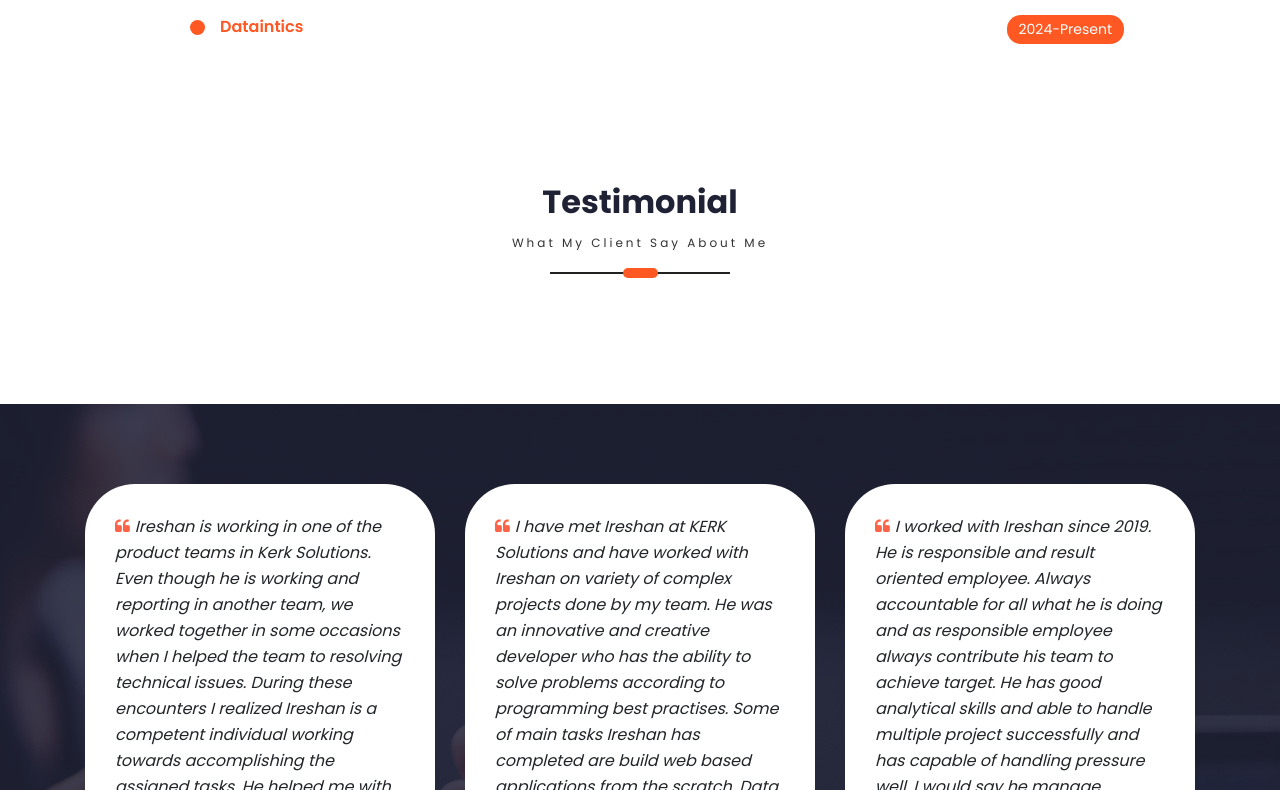
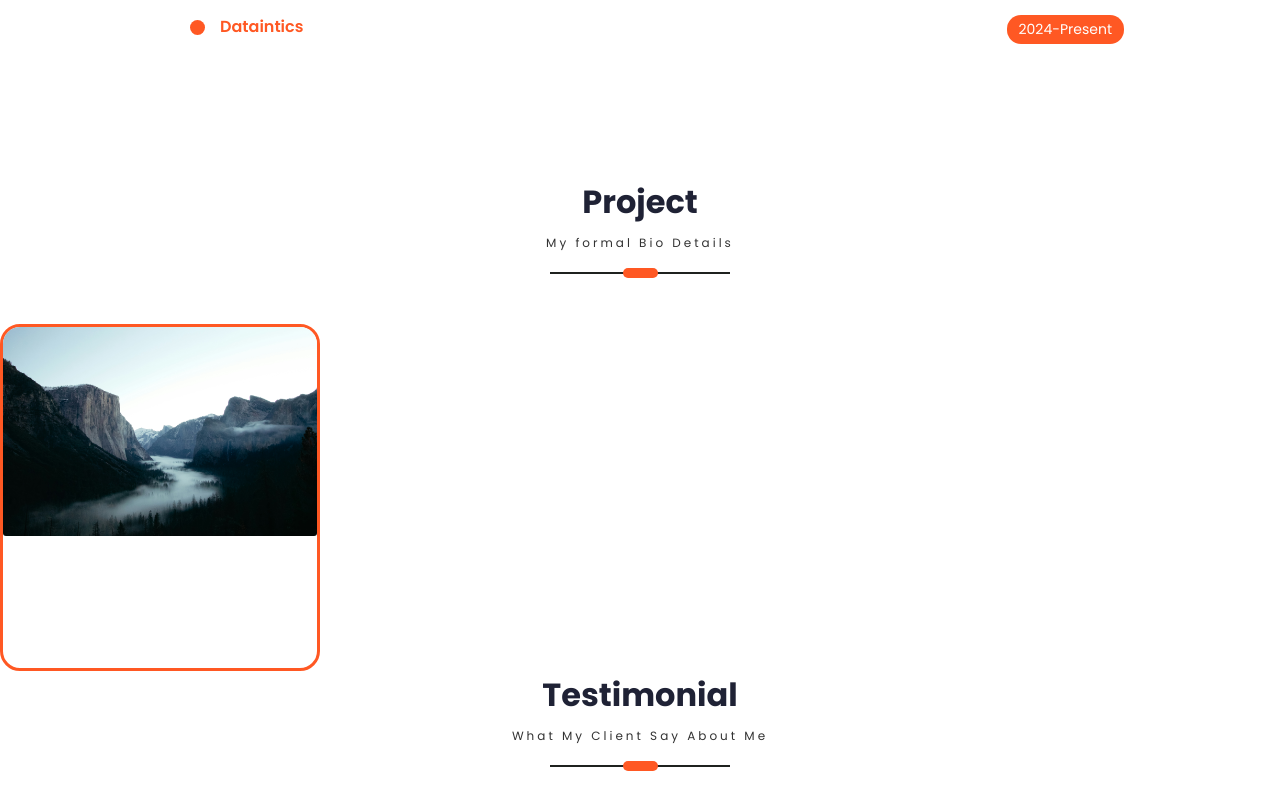
Before and after one commit to ireshan1/myportfolio, a React (Create React App) app in the folder client/: page / in a window 1280 px wide. Shown: the part 2010-2800 px from the top of the page. Built offline with nearby package versions, Linux system fonts and the light colour scheme; a web font is replaced by a local one.

Commit message:
added project card

```diff
--- a/client/public/index.html
+++ b/client/public/index.html
@@ -27,6 +27,9 @@
       rel="stylesheet"
       type="text/css"
     />
+    <link rel="preconnect" href="https://fonts.googleapis.com">
+    <link rel="preconnect" href="https://fonts.gstatic.com" crossorigin>
+    <link href="https://fonts.googleapis.com/css2?family=Roboto:ital,wght@0,100..900;1,100..900&display=swap" rel="stylesheet">
     <script src="https://code.jquery.com/jquery-3.5.1.slim.min.js" integrity="sha384-DfXdz2htPH0lsSSs5nCTpuj/zy4C+OGpamoFVy38MVBnE+IbbVYUew+OrCXaRkfj" crossorigin="anonymous"></script>
     <script src="https://cdn.jsdelivr.net/npm/bootstrap@4.5.3/dist/js/bootstrap.min.js" integrity="sha384-w1Q4orYjBQndcko6MimVbzY0tgp4pWB4lZ7lr30WKz0vr/aWKhXdBNmNb5D92v7s" crossorigin="anonymous"></script>
 
--- a/client/src/PortfolioContainer/Resume/Resume.css
+++ b/client/src/PortfolioContainer/Resume/Resume.css
@@ -297,4 +297,20 @@
   .mt-project-work {
     margin-top: 89rem;
    }
+
+   .resume-card{
+    ::-webkit-scrollbar {
+      width: 12px;  /* Width of the vertical scrollbar */
+      height: 12px; /* Height of the horizontal scrollbar */
+    }
+
+    ::-webkit-scrollbar-thumb {
+      background-color: rgba(49, 49, 49, 0.5); /* Color of the thumb (the part you drag) */
+      border-radius: 10px;
+    }
+
+    ::-webkit-scrollbar-track {
+      background-color: #ff5823;  /* Color of the track (background of the scrollbar) */
+    }
+  }
 }
--- a/client/src/PortfolioContainer/Resume/Resume.js
+++ b/client/src/PortfolioContainer/Resume/Resume.js
@@ -177,7 +177,7 @@ const Resume = (props) => {
       />
     </div>,
 
-    /* WORK EXPERIENCE */
+    /* WORK EXPERI  ENCE */
      <div>
        <h1 className='headingMTop'> WORK EXPERIENCE</h1>
      </div>,
--- a/client/src/PortfolioContainer/Testimonial/Testimonial.js
+++ b/client/src/PortfolioContainer/Testimonial/Testimonial.js
@@ -1,4 +1,4 @@
-import React from "react";
+import React,{ useRef } from "react";
 import OwlCarousel from "react-owl-carousel";
 import "owl.carousel/dist/assets/owl.carousel.css";
 import "owl.carousel/dist/assets/owl.theme.default.css";
@@ -21,6 +21,17 @@ export default function Testimonial(props) {
   // const fadeInSubscription =
   //   ScrollService.currentScreenFadeIn.subscribe(fadeInScreenHandler);
 
+
+  // Create a ref to hold the instance of the carousel
+  const owlCarouselRef = useRef();
+
+  // Function to stop the carousel when hovering the button
+  const handleMouseEnter = () => {
+    if (owlCarouselRef.current) {
+      owlCarouselRef.current.stop(); // This stops the carousel
+    }
+  };
+
   const options = {
     loop: true,
     margin: 0,
@@ -28,8 +39,8 @@ export default function Testimonial(props) {
     animateIn: "bounceInRight",
     animateOut: "bounceOutRight",
     dots: true,
-    autoplay: false,
-    smartSpeed: 3000,
+    autoplay: true,
+    smartSpeed: 4000,
     responsive: {
       0: {
         items: 1,
@@ -41,6 +52,7 @@ export default function Testimonial(props) {
         items: 3,
       },
     },
+
   };
 
   return (
@@ -53,12 +65,14 @@ export default function Testimonial(props) {
         <div className="container">
           <div className="row">
             <OwlCarousel
+              ref={owlCarouselRef}
               className="owl-carousel"
               id="testimonial-carousel"
               {...options}
+
             >
               <div className="col-lg-12">
-                <div className="testi-item">
+                <div className="testi-item"  onMouseEnter={handleMouseEnter}>
                   <div className="testi-comment">
                     <p>
                       <i className="fa fa-quote-left" />
--- /dev/null
+++ b/client/src/Projects/Project.css
@@ -0,0 +1,69 @@
+.card{
+    width:320px;
+    height: 347px;
+    border-radius: 20px;
+    overflow: hidden;
+    border: 3px solid var(--dark-orange);
+    position: relative;
+    font-family: 'roboto', sans-serif;
+}
+
+.card:hover .card-body{
+    right: 0;
+}
+
+.car-img {
+    width: 100%;
+    height: 100%;
+    object-fit:cover;
+    border-radius: 15px;
+}
+
+.card-body{
+    width: 100%;
+    height: 100%;
+    top: 0;
+    right: -100%;
+    position: absolute;
+    background-color: #1f3d4738;
+    backdrop-filter:blur(5px);
+    border-radius: 15px;
+    color: #ffff;
+    padding: 30px;
+    display: flex;
+    flex-direction: column;
+    justify-content: center;
+    transition: 2s;
+}
+
+.card-title {
+  text-transform: uppercase;
+  font-size: 50px;
+  font-weight: 500;
+}
+
+.card-sub-title {
+    text-transform: capitalize;
+    font-size: 14px;
+    font-weight: 300;
+}
+
+.card-info {
+    font-size: 16px;
+    line-height: 25px;
+    margin: 40px 0;
+    font-weight: 400;
+}
+
+.card-btn {
+    background-color: #1f3d47;
+    background: #8fabba;
+    padding: 10px 20px;
+    width: 120px;
+    border-radius:5px;
+    text-transform: capitalize;
+    border: none;
+    outline: none;
+    font-weight: 500;
+    cursor: pointer;
+}
--- /dev/null
+++ b/client/src/Projects/Projects.js
@@ -0,0 +1,20 @@
+import './Project.css';
+import project from '../img/Project/forest.jpg'
+import ScreenHeading from '../utilities/ScreenHeading/ScreenHeading';
+
+export default function Project(){
+    return(
+    <>
+    <ScreenHeading title={"Project"} subHeading={"My formal Bio Details"} />
+    <div className='card'>
+        <img className='card-img' src={project} alt="card"/>
+        <div className='card-body'>
+            <h1 className='card-title'>udeeka</h1>
+            <p className='card-sub-title'>My another project</p>
+            <p className='card-info'>Lorem Ipsum is simply dummy text of the printing and typesetting industry.</p>
+
+            <button className='card-btn'>Click here</button>
+        </div>
+    </div>
+    </>)
+}
--- a/client/src/utilities/commonUtils.js
+++ b/client/src/utilities/commonUtils.js
@@ -3,6 +3,7 @@ import AboutMe from "../PortfolioContainer/AboutMe/AboutMe";
 import Resume from "../PortfolioContainer/Resume/Resume";
 import Testimonial from "../PortfolioContainer/Testimonial/Testimonial";
 import ContactMe from "../PortfolioContainer/ContactMe/ContactMe";
+import Project from "../Projects/Projects";
 
 export const TOTAL_SCREENS = [
   {
@@ -16,6 +17,10 @@ export const TOTAL_SCREENS = [
   {
     screen_name: "Resume",
     component: Resume,
+  },
+  {
+    screen_name: "Project",
+    component: Project,
   },
   {
     screen_name: "Testimonial",
```
Also changed, not shown: client/src/img/Project/forest.jpg (added).
